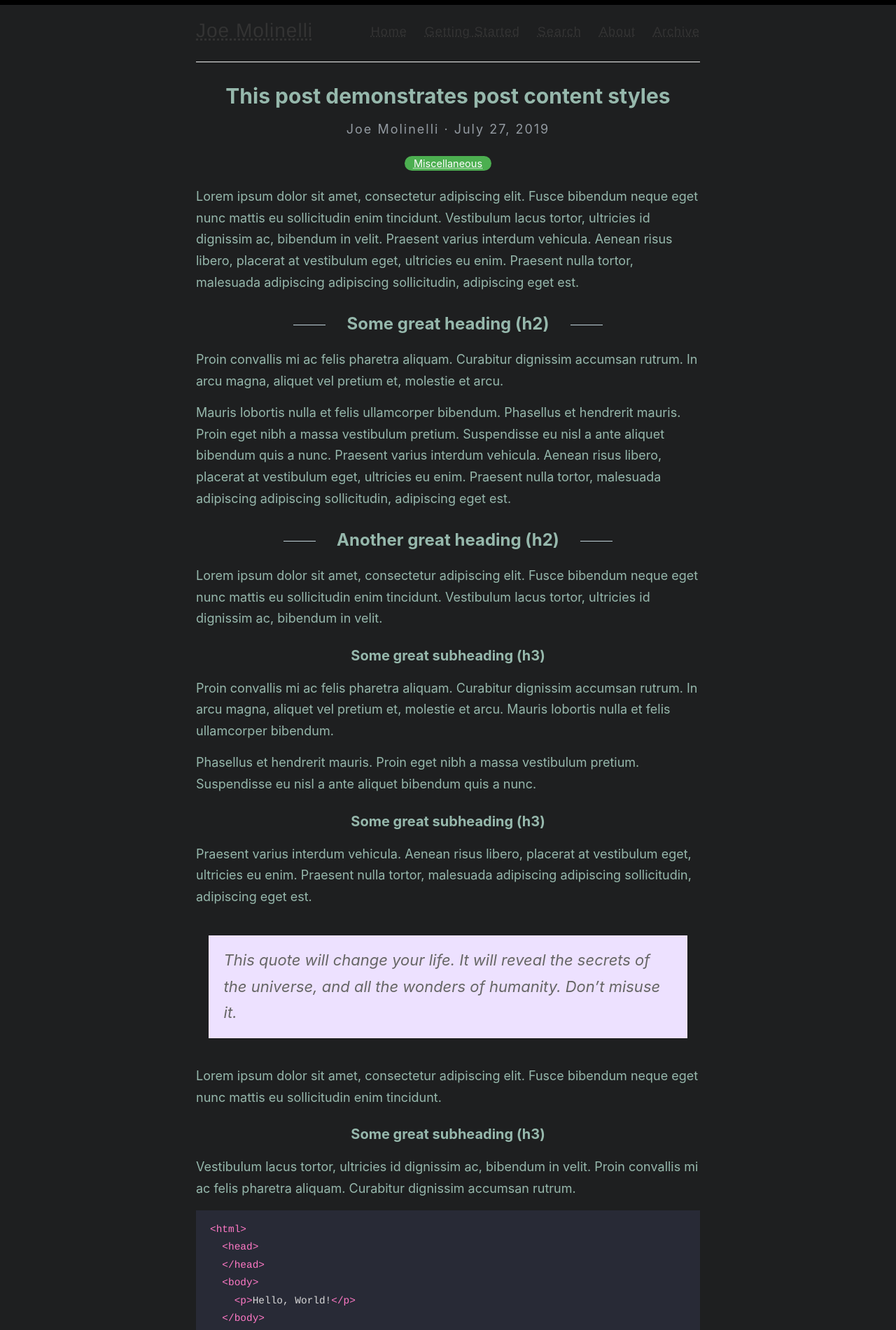
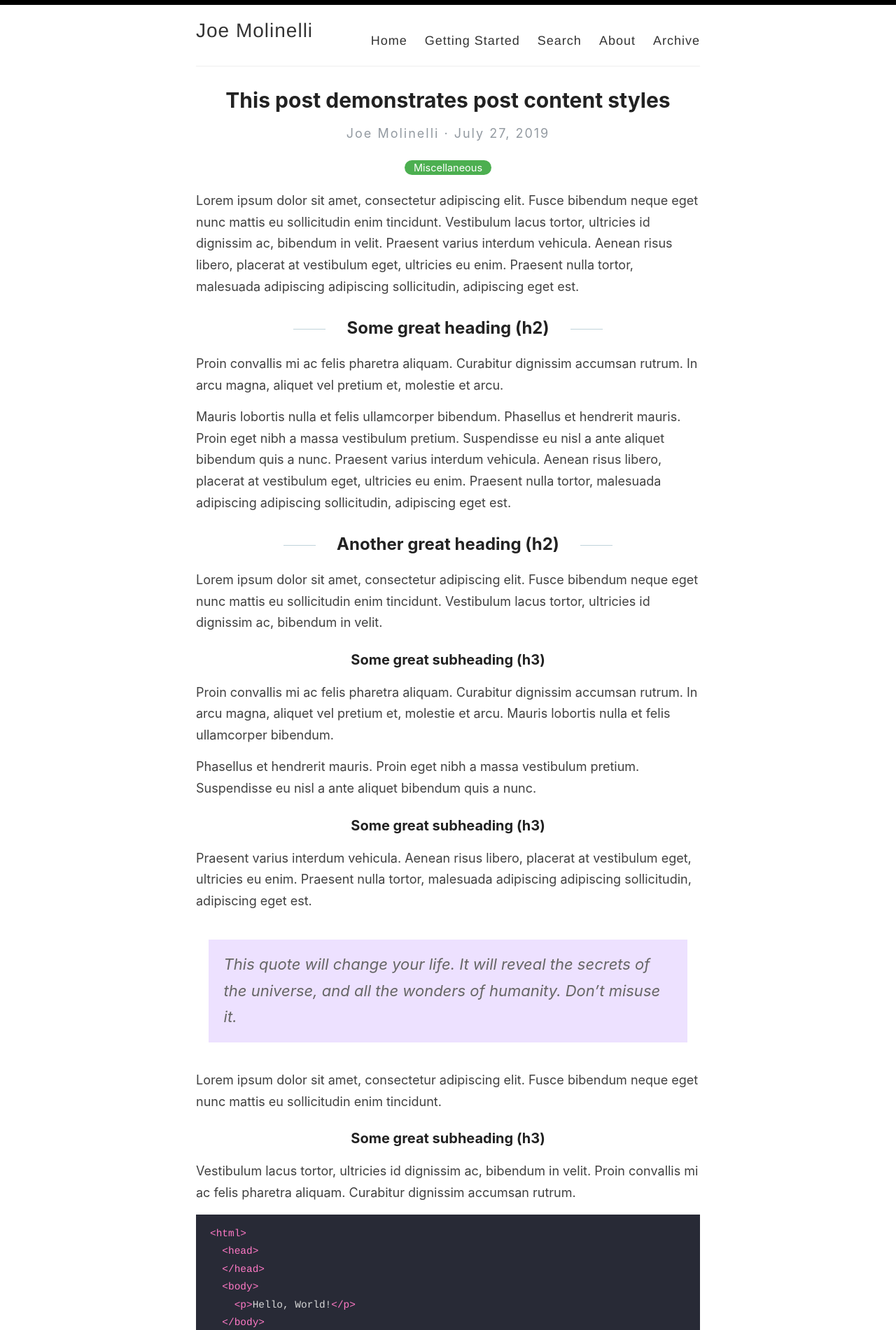
Before and after one commit to jomolin/jomolin.github.io, a Jekyll site: the page built from _posts/2019-7-27-this-post-demonstrates-post-content-styles.md, in a window 1280 px wide. Shown: the top 1901 px of the page at 70% size. Built offline with Jekyll 4.4.1, drawn with Linux system fonts in a browser that asks for light colours.

Commit message:
Update style.scss

```diff
--- a/assets/style.scss
+++ b/assets/style.scss
@@ -21,9 +21,9 @@ html {
 }
 
 body {
-  background: #1e1f20;
+  background: #fff;
   font-family: -system-ui, -apple-system, BlinkMacSystemFont, "Segoe UI", Roboto, Helvetica, Arial, sans-serif, "Apple Color Emoji", "Segoe UI Emoji", "Segoe UI Symbol";
-  color: #96b8ac;
+  color: #404040;
   line-height: 1.7;
   font-weight: 400;
   font-size: 18px;
@@ -39,7 +39,7 @@ body {
 
 h1, h2, h3, h4, h5, h6 {
   font-family: -system-ui, -apple-system, BlinkMacSystemFont, "Segoe UI", Roboto, Helvetica, Arial, sans-serif, "Apple Color Emoji", "Segoe UI Emoji", "Segoe UI Symbol";
-  color: #96b8ac;
+  color: $darkerGray;
   font-weight: bold;
 
   line-height: 1.7;
@@ -178,11 +178,10 @@ span[data-pullquote]:before {
 
 a {
   color: $blue;
-  text-decoration: underline dotted;
+  text-decoration: none;
 	cursor: pointer;
   &:hover, &:active {
-    color: #96b8ac;
-    text-decoration: underline;
+    color: $blue;
   }
 }
 
@@ -335,7 +334,7 @@ p > img {
 
 nav {
   float: right;
-  margin-top: 10px; // @TODO: Vertically middle align
+  margin-top: 23px; // @TODO: Vertically middle align
   font-family: $helveticaNeue;
   font-size: 18px;
 
```
